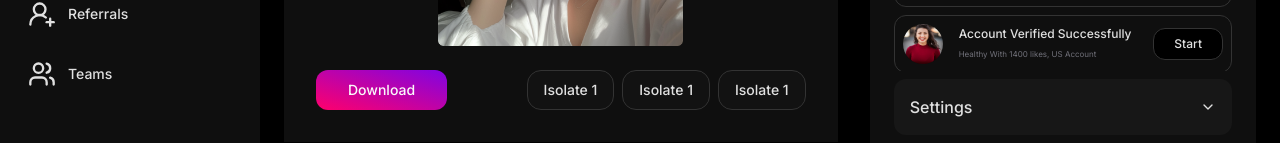
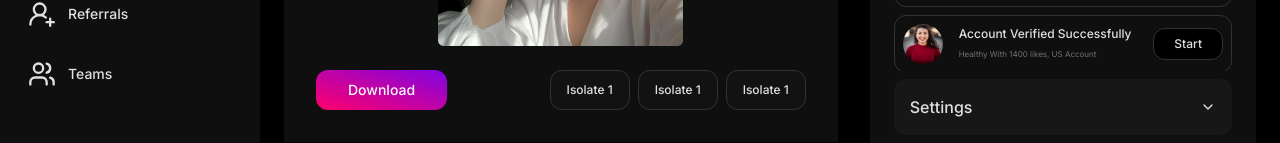
Before and after one commit to ra-kesh/Stupid-AI, a Next.js app: page /ai-verification in a window 1280 px wide. Shown: the part 426-569 px from the top of the page. Built offline with nearby package versions, Linux system fonts and the light colour scheme.

Commit message:
feat:button-fixed

```diff
--- a/app/(dashboard)/ai-verification/AiVerificationPreview.tsx
+++ b/app/(dashboard)/ai-verification/AiVerificationPreview.tsx
@@ -27,13 +27,22 @@ const AiPreview = () => {
             Download
           </Button>
           <div className="space-x-1 xl:space-x-2 2xl:space-x-4">
-            <Button variant={"outline"} className="border-separator bg-button ">
+            <Button
+              variant={"outline"}
+              className="border-separator bg-button  lg:h-8 lg:rounded-sm lg:text-[9px]  xl:h-10 xl:rounded-sm xl:text-xs 2xl:text-sm 4xl:h-16 4xl:text-lg"
+            >
               Isolate 1
             </Button>
-            <Button variant={"outline"} className="border-separator bg-button ">
+            <Button
+              variant={"outline"}
+              className="border-separator bg-button  lg:h-8 lg:rounded-sm lg:text-[9px]  xl:h-10 xl:rounded-sm xl:text-xs 2xl:text-sm 4xl:h-16 4xl:text-lg"
+            >
               Isolate 1
             </Button>
-            <Button variant={"outline"} className="border-separator bg-button ">
+            <Button
+              variant={"outline"}
+              className="border-separator bg-button  lg:h-8 lg:rounded-sm lg:text-[9px]  xl:h-10 xl:rounded-sm xl:text-xs 2xl:text-sm 4xl:h-16 4xl:text-lg"
+            >
               Isolate 1
             </Button>
           </div>
```
